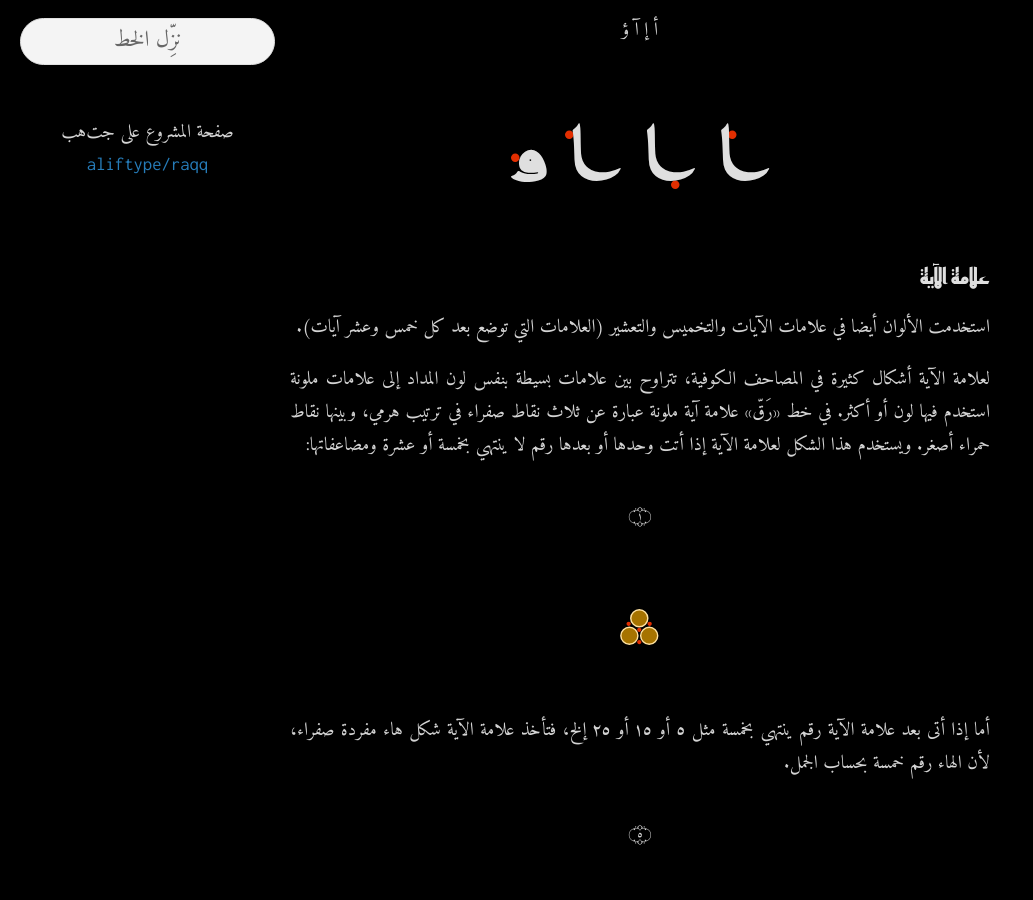
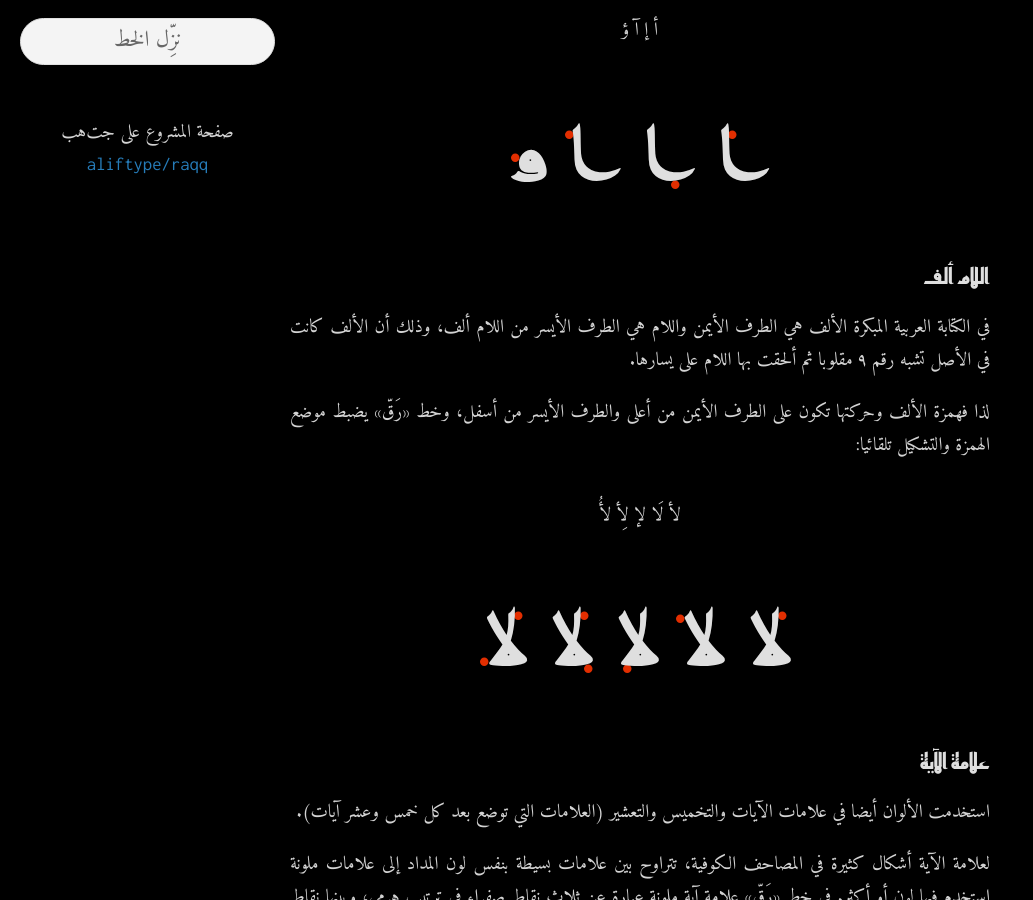
Before and after one commit to aliftype/raqq, a Jekyll site: the page built from docs/index.md, in a window 1280 px wide and 900 px high, scrolled down 5690 px. Shown: the whole window, without its empty margins (0-1033 px from the left). Built offline with Jekyll 4.4.1, drawn with Linux system fonts in a browser that asks for light colours.

```diff
--- a/docs/index.md
+++ b/docs/index.md
@@ -79,6 +79,15 @@ direction: rtl
 > أ إ آ ؤ
 
 > أ إ آ ؤ
+{:.كوفي}
+
+### اللام ألف
+في الكتابة العربية المبكرة الألف هي الطرف الأيمن واللام هي الطرف الأيسر من اللام ألف، وذلك أن الألف كانت في الأصل تشبه رقم ٩ مقلوبا ثم ألحقت بها اللام على يسارها.
+
+لذا فهمزة الألف وحركتها تكون على الطرف الأيمن من أعلى والطرف الأيسر من أسفل، وخط «رَقّ» يضبط موضع الهمزة والتشكيل تلقائيا:
+> لأ لَا لإ لِأ لأُ
+
+> لأ لَا لإ لِأ لأُ
 {:.كوفي}
 
 ### علامة الآية
```
Also changed, not shown: docs/english.md (+9 -0 lines).
